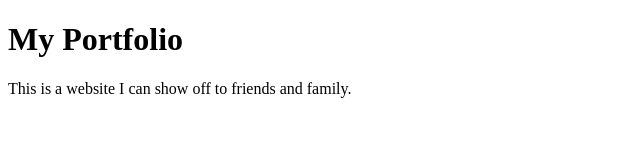
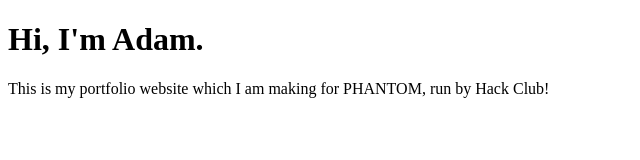
Before and after one commit to Nexzter/my-portfolio, a plain HTML site: page index.html in a window 1280 px wide. Shown: the whole page, without its empty margins (0-640 px from the left). Drawn offline with Linux system fonts and the light colour scheme.

Commit message:
made the website 'bout me!

```diff
--- a/index.html
+++ b/index.html
@@ -1,10 +1,10 @@
 <!DOCTYPE html>
 <html>
 	<head>
-		<title>My Portfolio</title>
+		<title>Adam's Portfolio</title>
 	</head>
 	<body>
-		<h1>My Portfolio</h1>
-		<p>This is a website I can show off to friends and family.</p>
+		<h1>Hi, I'm Adam.</h1>
+		<p>This is my portfolio website which I am making for PHANTOM, run by Hack Club!</p>
 	</body>
 </html>
```
